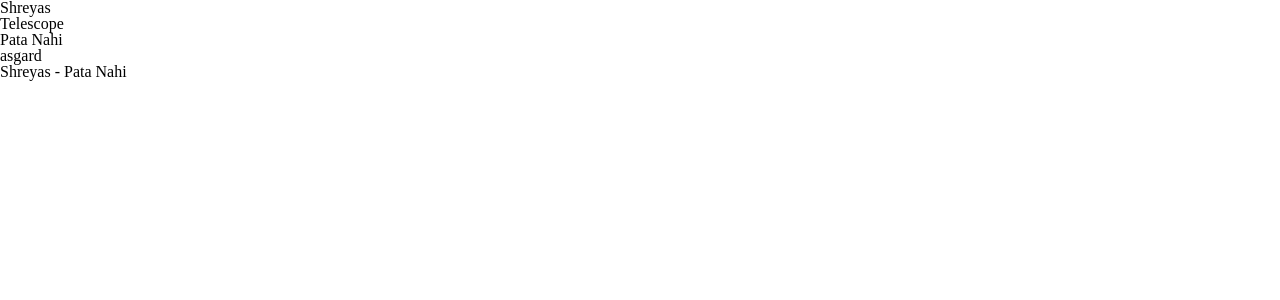
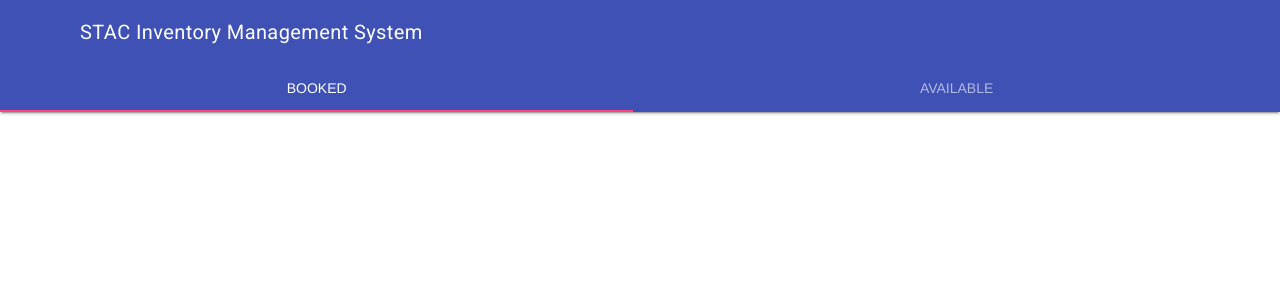
Before and after one commit to STAC-IITMandi/Inventory, a Django app: page / in a window 1280 px wide. Shown: the top 300 px of the page. Run offline with Django 3.2, Linux system fonts and the light colour scheme; a user stored in the database is signed in; data comes from the database, SQL or seed files in the repository; both versions use the stored data as it was after the commit; some libraries are stand-ins or nearby versions.

Commit message:
Add index page - incomplete

```diff
--- /dev/null
+++ b/inv/static/styles.css
@@ -0,0 +1,7 @@
+table {
+  margin: 0 auto;
+}
+
+table thead tr th {
+  padding: 0 100px;
+}
--- a/inv/templates/index.html
+++ b/inv/templates/index.html
@@ -1,6 +1,42 @@
 {% extends 'base.html' %}
+{% load static %}
 
 {% block content %}
+  <link rel="stylesheet" href="https://code.getmdl.io/1.3.0/material.indigo-pink.min.css" />
+  <link rel="stylesheet" href="{% static 'styles.css' %}">
+  <link rel="stylesheet" href="https://fonts.googleapis.com/css?family=Roboto:regular,bold,italic,thin,light,bolditalic,black,medium&amp;lang=en">
+  <link rel="stylesheet" href="https://fonts.googleapis.com/icon?family=Material+Icons">
+  <div class="mdl-layout mdl-js-layout mdl-layout--fixed-header
+            mdl-layout--fixed-tabs">
+  <header class="mdl-layout__header">
+    <div class="mdl-layout__header-row">
+      <!-- Title -->
+      <span class="mdl-layout-title">STAC Inventory Management System</span>
+    </div>
+    <!-- Tabs -->
+    <div class="mdl-layout__tab-bar mdl-js-ripple-effect">
+      <a href="#fixed-tab-1" class="mdl-layout__tab is-active">booked</a>
+      <a href="#fixed-tab-2" class="mdl-layout__tab">available</a>
+    </div>
+  </header>
+  <main class="mdl-layout__content">
+    <section class="mdl-layout__tab-panel is-active" id="fixed-tab-1">
+      <div class="page-content">
+
+      </div>
+    </section>
+    <section class="mdl-layout__tab-panel" id="fixed-tab-2">
+      <div class="page-content">
+        <table class="mdl-data-table mdl-js-data-table">
+          <thead>
+          </thead>
+          <tbody>
+          </tbody>
+        </table>
+      </div>
+    </section>
+  </main>
+  </div>
   {% load static %}
   {{ name }}
   <br>
@@ -10,4 +46,5 @@
   {% for i in rents %}
     {{ i }}<br>
   {% endfor %}
+  <script defer src="https://code.getmdl.io/1.3.0/material.min.js"></script>
 {% endblock %}
--- a/inv/views.py
+++ b/inv/views.py
@@ -14,8 +14,8 @@ from .models import Inventory, Rental, User
 
 def IITmail(request):
     s = request.POST['email']
-    str = s[-15:]
-    if str.lower() == "@iitmandi.ac.in":
+    str = s[-14:]
+    if str.lower() == "iitmandi.ac.in":
         return True
     else:
         return False
@@ -40,9 +40,9 @@ def new(request):
         form = SignUpForm(request.POST)
         form1 = LoginForm(request.POST)
         if 'sign' in request.POST and not form.is_valid():
-            error += "Email already in use. "
+            error += "Invalid information/ Email already in use."
         elif 'sign' in request.POST and not IITmail(request):
-            error += "Please use a IITmandi email. "
+            error += "Please use an IITmandi email. "
         if form.is_valid() and IITmail(request):
             user = form.save(commit=False)
             user.is_active = False
```
Also changed, not shown: db.sqlite3.
